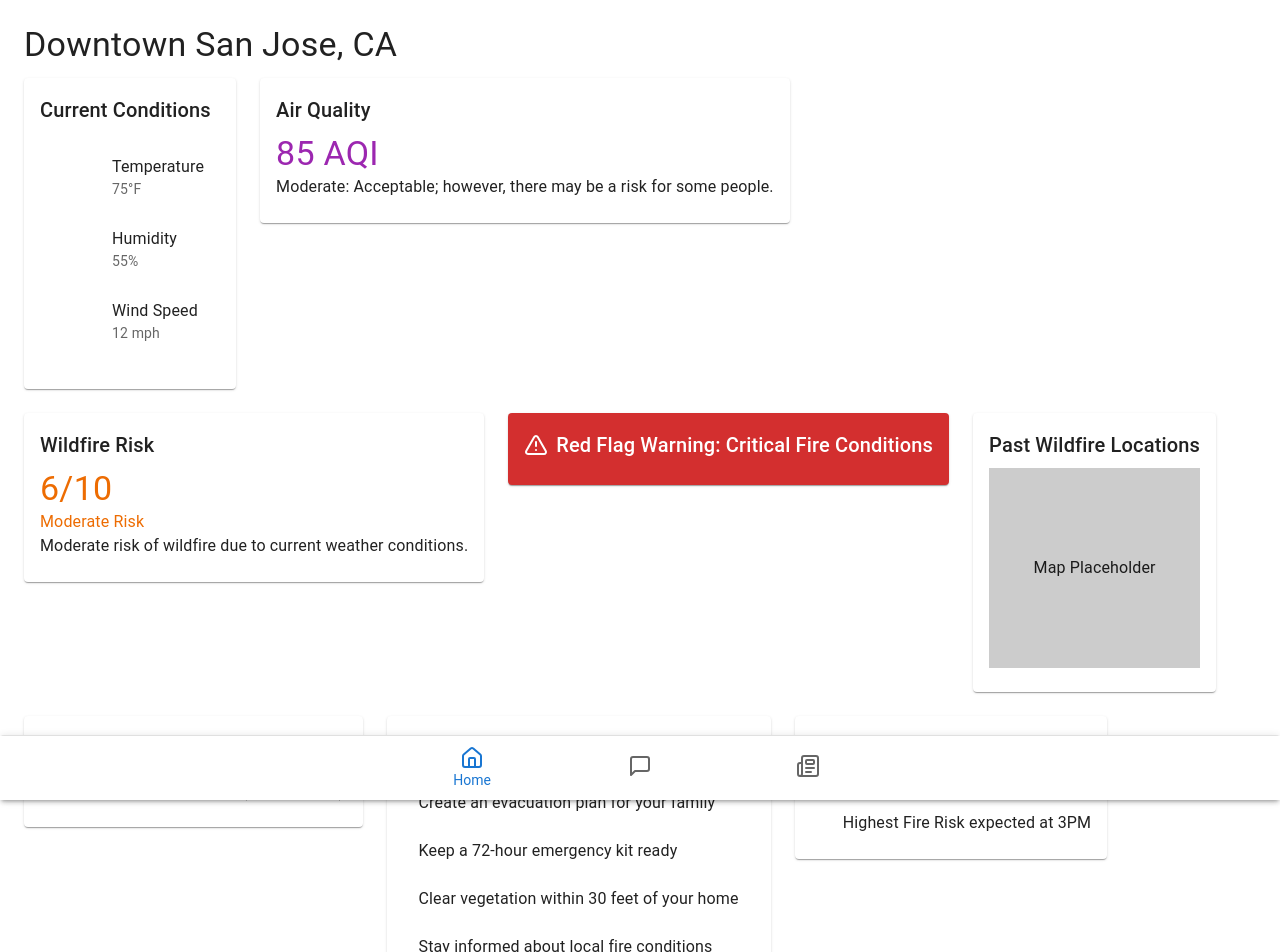
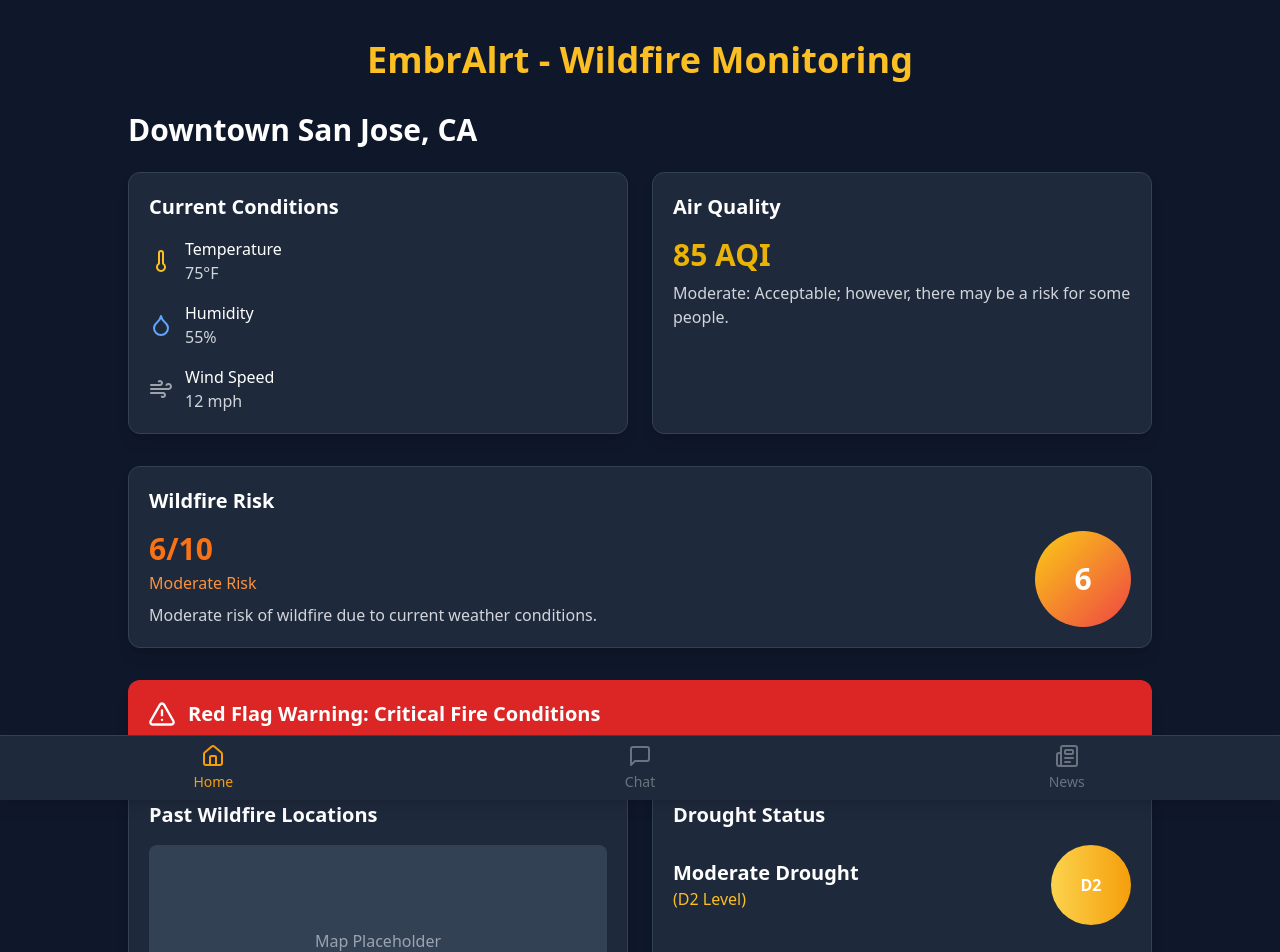
Before and after one commit to edwaddle/SJHacksPublicSafety, a React (Vite) app in the folder client/: page / in a window 1280 px wide. Shown: the top 952 px of the page. Built offline with nearby package versions, Linux system fonts and the light colour scheme.

Commit message:
tailwind instead of mui

```diff
--- a/client/src/App.jsx
+++ b/client/src/App.jsx
@@ -1,7 +1,6 @@
 import { BrowserRouter as Router, Routes, Route } from "react-router-dom";
 import Navbar from "./components/Navbar";
 import Home from "./pages/Home";
-import News from "./pages/News";
 import Chat from "./pages/Chat";
 import "./index.css";
 
@@ -11,7 +10,6 @@
       <Navbar />
       <Routes>
         <Route path="/" element={<Home />} />
-        <Route path="/News" element={<News />} />
         <Route path="/chat" element={<Chat />} />
       </Routes>
     </Router>
--- a/client/src/components/Navbar.jsx
+++ b/client/src/components/Navbar.jsx
@@ -1,55 +1,37 @@
-import { Paper, BottomNavigation, BottomNavigationAction } from "@mui/material";
-import { Home, Camera, MessageSquare, Newspaper } from "lucide-react";
-import { Link as RouterLink, useLocation } from "react-router-dom";
+import { Home, MessageSquare, Newspaper } from "lucide-react";
+import { Link, useLocation } from "react-router-dom";
 
 const Navbar = () => {
   const location = useLocation();
   const currentPath = location.pathname;
 
+  const getNavItemClass = (path) => {
+    const baseClasses = "flex flex-col items-center justify-center flex-1 py-2 text-sm transition-colors";
+
+    return currentPath === path
+      ? `${baseClasses} text-amber-500`
+      : `${baseClasses} text-gray-500 hover:text-amber-400`;
+  };
+
   return (
-    <Paper
-      sx={{
-        position: "fixed",
-        bottom: 0,
-        left: 0,
-        right: 0,
-        zIndex: 1000,
-        borderTop: "1px solid",
-        borderColor: "divider",
-      }}
-      elevation={3}
-    >
-      <BottomNavigation
-        value={currentPath}
-        sx={{
-          bgcolor: "background.paper",
-          height: 64,
-        }}
-      >
-        <BottomNavigationAction
-          label="Home"
-          value="/"
-          icon={<Home />}
-          component={RouterLink}
-          to="/"
-        />
+    <div className="fixed bottom-0 left-0 right-0 z-50 bg-slate-800 border-t border-slate-700 shadow-lg">
+      <nav className="flex items-center justify-around h-16">
+        <Link to="/" className={getNavItemClass("/")}>
+          <Home className="h-6 w-6 mb-1" />
+          <span>Home</span>
+        </Link>
 
-        <BottomNavigationAction
-          label="Chat"
-          value="/chat"
-          icon={<MessageSquare />}
-          component={RouterLink}
-          to="/chat"
-        />
-        <BottomNavigationAction
-          label="News"
-          value="/news"
-          icon={<Newspaper />}
-          component={RouterLink}
-          to="/news"
-        />
-      </BottomNavigation>
-    </Paper>
+        <Link to="/chat" className={getNavItemClass("/chat")}>
+          <MessageSquare className="h-6 w-6 mb-1" />
+          <span>Chat</span>
+        </Link>
+
+        <Link to="/news" className={getNavItemClass("/news")}>
+          <Newspaper className="h-6 w-6 mb-1" />
+          <span>News</span>
+        </Link>
+      </nav>
+    </div>
   );
 };
 
--- a/client/src/pages/Home.jsx
+++ b/client/src/pages/Home.jsx
@@ -1,26 +1,5 @@
 import React from "react";
-import {
-  Box,
-  Typography,
-  Paper,
-  Grid,
-  Card,
-  CardContent,
-  List,
-  ListItem,
-  ListItemIcon,
-  ListItemText,
-} from "@mui/material";
-
-import {
-  Thermometer,
-  Droplet,
-  Wind,
-  AlertTriangle,
-  Map,
-  Cloud,
-  Clock,
-} from "lucide-react";
+import { Thermometer, Droplet, Wind, AlertTriangle, Map, Cloud, Clock } from "lucide-react";
 import "../index.css";
 import { Button } from "@/components/ui/button";
 
@@ -34,202 +13,183 @@
   ];
 
   return (
-    <Box sx={{ p: 3, pb: 8 }}>
+    <div className="bg-slate-900 min-h-screen py-10 px-4 sm:px-6 text-white">
+      <div className="max-w-5xl mx-auto">
+        <h1 className="text-3xl md:text-4xl font-bold text-center mb-8 text-amber-400">
+          EmbrAlrt - Wildfire Monitoring
+        </h1>
 
+        <h2 className="text-2xl md:text-3xl font-semibold mb-6 text-white">
+          Downtown San Jose, CA
+        </h2>
 
-      <Typography variant="h4" component="h1" gutterBottom color="text.primary">
-        Downtown San Jose, CA
-      </Typography>
-
-      <Grid container spacing={3}>
+        <div className="grid grid-cols-1 md:grid-cols-2 gap-6 mb-8">
           {/* Current Conditions */}
-        <Grid item xs={12}>
-          <Card>
-            <CardContent>
-              <Typography variant="h6" gutterBottom color="text.primary">
+          <div className="bg-slate-800 rounded-xl shadow-lg overflow-hidden border border-slate-700">
+            <div className="p-5">
+              <h3 className="text-xl font-semibold mb-4 text-white">
                 Current Conditions
-              </Typography>
-              <List>
-                <ListItem>
-                  <ListItemIcon>
-                    <Thermometer color="white" />
-                  </ListItemIcon>
-                  <ListItemText
-                    primary="Temperature"
-                    secondary="75°F"
-                    primaryTypographyProps={{ color: "text.primary" }}
-                  />
-                </ListItem>
-                <ListItem>
-                  <ListItemIcon>
-                    <Droplet color="white" />
-                  </ListItemIcon>
-                  <ListItemText
-                    primary="Humidity"
-                    secondary="55%"
-                    primaryTypographyProps={{ color: "text.primary" }}
-                  />
-                </ListItem>
-                <ListItem>
-                  <ListItemIcon>
-                    <Wind color="white" />
-                  </ListItemIcon>
-                  <ListItemText
-                    primary="Wind Speed"
-                    secondary="12 mph"
-                    primaryTypographyProps={{ color: "text.primary" }}
-                  />
-                </ListItem>
-              </List>
-            </CardContent>
-          </Card>
-        </Grid>
+              </h3>
+              <ul className="space-y-4">
+                <li className="flex items-center">
+                  <div className="mr-3 text-amber-400">
+                    <Thermometer size={24} />
+                  </div>
+                  <div>
+                    <p className="text-white font-medium">Temperature</p>
+                    <p className="text-gray-300">75°F</p>
+                  </div>
+                </li>
+                <li className="flex items-center">
+                  <div className="mr-3 text-blue-400">
+                    <Droplet size={24} />
+                  </div>
+                  <div>
+                    <p className="text-white font-medium">Humidity</p>
+                    <p className="text-gray-300">55%</p>
+                  </div>
+                </li>
+                <li className="flex items-center">
+                  <div className="mr-3 text-gray-400">
+                    <Wind size={24} />
+                  </div>
+                  <div>
+                    <p className="text-white font-medium">Wind Speed</p>
+                    <p className="text-gray-300">12 mph</p>
+                  </div>
+                </li>
+              </ul>
+            </div>
+          </div>
 
           {/* Air Quality */}
-        <Grid item xs={12}>
-          <Card>
-            <CardContent>
-              <Typography variant="h6" gutterBottom color="text.primary">
+          <div className="bg-slate-800 rounded-xl shadow-lg overflow-hidden border border-slate-700">
+            <div className="p-5">
+              <h3 className="text-xl font-semibold mb-4 text-white">
                 Air Quality
-              </Typography>
-              <Typography variant="h4" color="secondary.main">
-                85 AQI
-              </Typography>
-              <Typography color="text.primary">
+              </h3>
+              <p className="text-3xl font-bold text-yellow-500 mb-2">85 AQI</p>
+              <p className="text-gray-300">
                 Moderate: Acceptable; however, there may be a risk for some
                 people.
-              </Typography>
-            </CardContent>
-          </Card>
-        </Grid>
+              </p>
+            </div>
+          </div>
+        </div>
 
         {/* Wildfire Risk */}
-        <Grid item xs={12}>
-          <Card>
-            <CardContent>
-              <Typography variant="h6" gutterBottom color="text.primary">
+        <div className="mb-8 bg-slate-800 rounded-xl shadow-lg overflow-hidden border border-slate-700">
+          <div className="p-5">
+            <h3 className="text-xl font-semibold mb-4 text-white">
               Wildfire Risk
-              </Typography>
-              <Typography variant="h4" color="warning.main">
-                6/10
-              </Typography>
-              <Typography color="warning.main">Moderate Risk</Typography>
-              <Typography color="text.primary">
+            </h3>
+            <div className="flex items-center justify-between">
+              <div>
+                <p className="text-3xl font-bold text-orange-500 mb-1">6/10</p>
+                <p className="text-orange-400 font-medium">Moderate Risk</p>
+                <p className="text-gray-300 mt-2">
                   Moderate risk of wildfire due to current weather conditions.
-              </Typography>
-            </CardContent>
-          </Card>
-        </Grid>
+                </p>
+              </div>
+              <div className="h-24 w-24 rounded-full bg-gradient-to-br from-yellow-400 to-red-500 flex items-center justify-center">
+                <span className="text-3xl font-bold">6</span>
+              </div>
+            </div>
+          </div>
+        </div>
 
         {/* Fire Weather Alert */}
-        <Grid item xs={12}>
-          <Card sx={{ bgcolor: "error.main" }}>
-            <CardContent>
-              <Box display="flex" alignItems="center">
-                <AlertTriangle color="white" style={{ marginRight: 8 }} />
-                <Typography variant="h6" color="white">
+        <div className="mb-8 bg-red-600 rounded-xl shadow-lg overflow-hidden">
+          <div className="p-5 flex items-center">
+            <AlertTriangle size={28} className="mr-3 text-white" />
+            <h3 className="text-xl font-semibold text-white">
               Red Flag Warning: Critical Fire Conditions
-                </Typography>
-              </Box>
-            </CardContent>
-          </Card>
-        </Grid>
+            </h3>
+          </div>
+        </div>
 
+        <div className="grid grid-cols-1 md:grid-cols-2 gap-6 mb-8">
           {/* Historical Wildfire Map */}
-        <Grid item xs={12}>
-          <Card>
-            <CardContent>
-              <Typography variant="h6" gutterBottom color="text.primary">
+          <div className="bg-slate-800 rounded-xl shadow-lg overflow-hidden border border-slate-700">
+            <div className="p-5">
+              <h3 className="text-xl font-semibold mb-4 text-white">
                 Past Wildfire Locations
-              </Typography>
-              <Box
-                sx={{
-                  height: 200,
-                  bgcolor: "rgba(0, 0, 0, 0.2)",
-                  display: "flex",
-                  alignItems: "center",
-                  justifyContent: "center",
-                }}
-              >
-                <Typography color="text.primary">Map Placeholder</Typography>
-              </Box>
-            </CardContent>
-          </Card>
-        </Grid>
+              </h3>
+              <div className="h-48 bg-slate-700 rounded-lg flex items-center justify-center">
+                <p className="text-gray-400">Map Placeholder</p>
+              </div>
+            </div>
+          </div>
 
           {/* Drought Status */}
-        <Grid item xs={12}>
-          <Card>
-            <CardContent>
-              <Typography variant="h6" gutterBottom color="text.primary">
+          <div className="bg-slate-800 rounded-xl shadow-lg overflow-hidden border border-slate-700">
+            <div className="p-5">
+              <h3 className="text-xl font-semibold mb-4 text-white">
                 Drought Status
-              </Typography>
-              <Typography variant="h5" color="text.primary">
-                Moderate Drought (D2 Level)
-              </Typography>
-            </CardContent>
-          </Card>
-        </Grid>
+              </h3>
+              <div className="flex items-center">
+                <div className="flex-1">
+                  <p className="text-xl font-semibold text-white">
+                    Moderate Drought
+                  </p>
+                  <p className="text-amber-400">(D2 Level)</p>
+                </div>
+                <div className="w-20 h-20 bg-gradient-to-r from-amber-300 to-amber-500 rounded-full flex items-center justify-center">
+                  <span className="font-bold text-white">D2</span>
+                </div>
+              </div>
+            </div>
+          </div>
+        </div>
 
         {/* Fire Response Tips */}
-        <Grid item xs={12}>
-          <Card>
-            <CardContent>
-              <Typography variant="h6" gutterBottom color="text.primary">
+        <div className="mb-8 bg-slate-800 rounded-xl shadow-lg overflow-hidden border border-slate-700">
+          <div className="p-5">
+            <h3 className="text-xl font-semibold mb-4 text-white">
               Fire Response Tips
-              </Typography>
-              <List>
+            </h3>
+            <ul className="space-y-2">
               {safetyTips.map((tip, index) => (
-                  <ListItem key={index}>
-                    <ListItemText
-                      primary={tip}
-                      primaryTypographyProps={{ color: "text.primary" }}
-                    />
-                  </ListItem>
+                <li key={index} className="flex items-start">
+                  <span className="inline-flex items-center justify-center h-6 w-6 rounded-full bg-amber-500 text-white mr-3">
+                    {index + 1}
+                  </span>
+                  <p className="text-gray-300">{tip}</p>
+                </li>
               ))}
-              </List>
-            </CardContent>
-          </Card>
-        </Grid>
+            </ul>
+          </div>
+        </div>
 
         {/* Forecast and Risk Time */}
-        <Grid item xs={12}>
-          <Card>
-            <CardContent>
-              <Typography variant="h6" gutterBottom color="text.primary">
+        <div className="mb-8 bg-slate-800 rounded-xl shadow-lg overflow-hidden border border-slate-700">
+          <div className="p-5">
+            <h3 className="text-xl font-semibold mb-4 text-white">
               Forecast
-              </Typography>
-              <Box display="flex" alignItems="center" mb={2}>
-                <Cloud color="white" style={{ marginRight: 8 }} />
-                <Typography color="text.primary">
-                  AQI forecast: 90 tomorrow
-                </Typography>
-              </Box>
-              <Box display="flex" alignItems="center">
-                <Clock color="white" style={{ marginRight: 8 }} />
-                <Typography color="text.primary">
-                  Highest Fire Risk expected at 3PM
-                </Typography>
-              </Box>
-            </CardContent>
-          </Card>
-        </Grid>
+            </h3>
+            <div className="flex items-center mb-4">
+              <Cloud className="mr-3 text-blue-400" size={24} />
+              <p className="text-gray-300">
+                AQI forecast: <span className="text-yellow-500 font-medium">90 tomorrow</span>
+              </p>
+            </div>
+            <div className="flex items-center">
+              <Clock className="mr-3 text-gray-400" size={24} />
+              <p className="text-gray-300">
+                Highest Fire Risk expected at <span className="text-red-400 font-medium">3PM</span>
+              </p>
+            </div>
+          </div>
+        </div>
 
         {/* Contact Authorities Button */}
-        <Grid item xs={12}>
-          <Box display="flex" justifyContent="center" mt={2}>
-            <Button
-              variant="contained"
-              color="primary"
-              size="large"
-              sx={{ width: "100%", maxWidth: 400 }}
-            >
+        <div className="flex justify-center mt-6 mb-10">
+          <button className="bg-red-600 hover:bg-red-700 text-white font-bold py-4 px-8 rounded-full transition-all shadow-lg hover:shadow-xl transform hover:-translate-y-1">
             Contact Authorities
-            </Button>
-          </Box>
-        </Grid>
-      </Grid>
-    </Box>
+          </button>
+        </div>
+      </div>
+    </div>
   );
 };
 
--- a/client/src/pages/News.jsx
+++ /dev/null
@@ -1,63 +0,0 @@
-import {
-  Box,
-  Typography,
-  Card,
-  CardContent,
-  List,
-  ListItem,
-  ListItemText,
-  Link,
-} from "@mui/material";
-
-const News = () => {
-  const newsItems = [
-    {
-      title: "California Wildfire Season: What to Expect in 2024",
-      date: "March 15, 2024",
-      link: "#",
-    },
-    {
-      title: "New Fire Prevention Measures Announced for San Jose",
-      date: "March 14, 2024",
-      link: "#",
-    },
-    {
-      title: "Wildfire Risk Assessment Technology Advances",
-      date: "March 13, 2024",
-      link: "#",
-    },
-    {
-      title: "Community Preparedness: How to Stay Safe During Fire Season",
-      date: "March 12, 2024",
-      link: "#",
-    },
-  ];
-
-  return (
-    <Box sx={{ p: 3 }}>
-      <Typography variant="h4" component="h1" gutterBottom>
-        Wildfire News
-      </Typography>
-      <Card sx={{ mb: 3 }}>
-        <CardContent>
-          <List>
-            {newsItems.map((item, index) => (
-              <ListItem key={index} divider={index !== newsItems.length - 1}>
-                <ListItemText
-                  primary={
-                    <Link href={item.link} color="primary" underline="hover">
-                      {item.title}
-                    </Link>
-                  }
-                  secondary={item.date}
-                />
-              </ListItem>
-            ))}
-          </List>
-        </CardContent>
-      </Card>
-    </Box>
-  );
-};
-
-export default News;
```
Also changed, not shown: client/src/pages/Chat.jsx (+75 -63 lines). Lines whose indentation alone changed are shown as unchanged.
